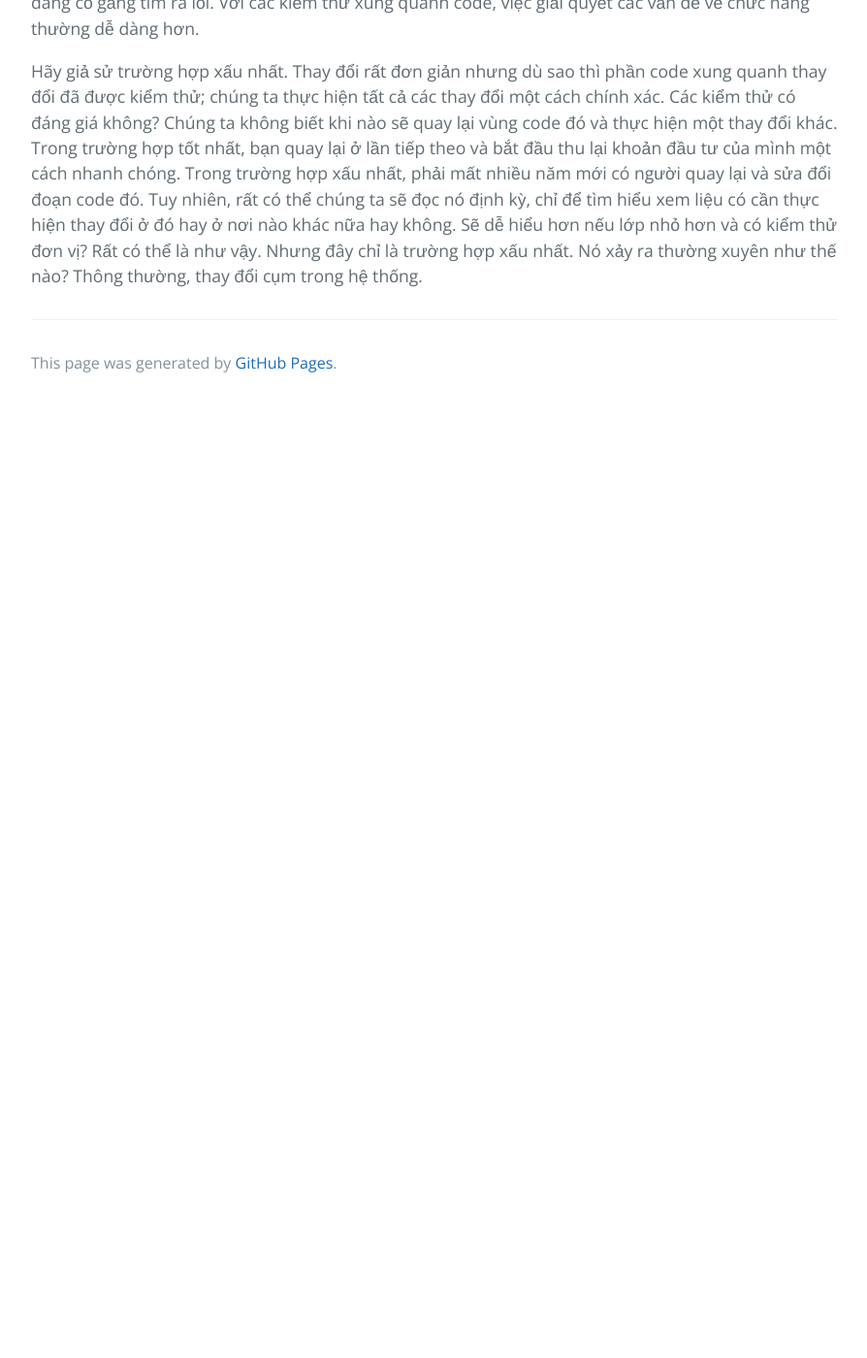
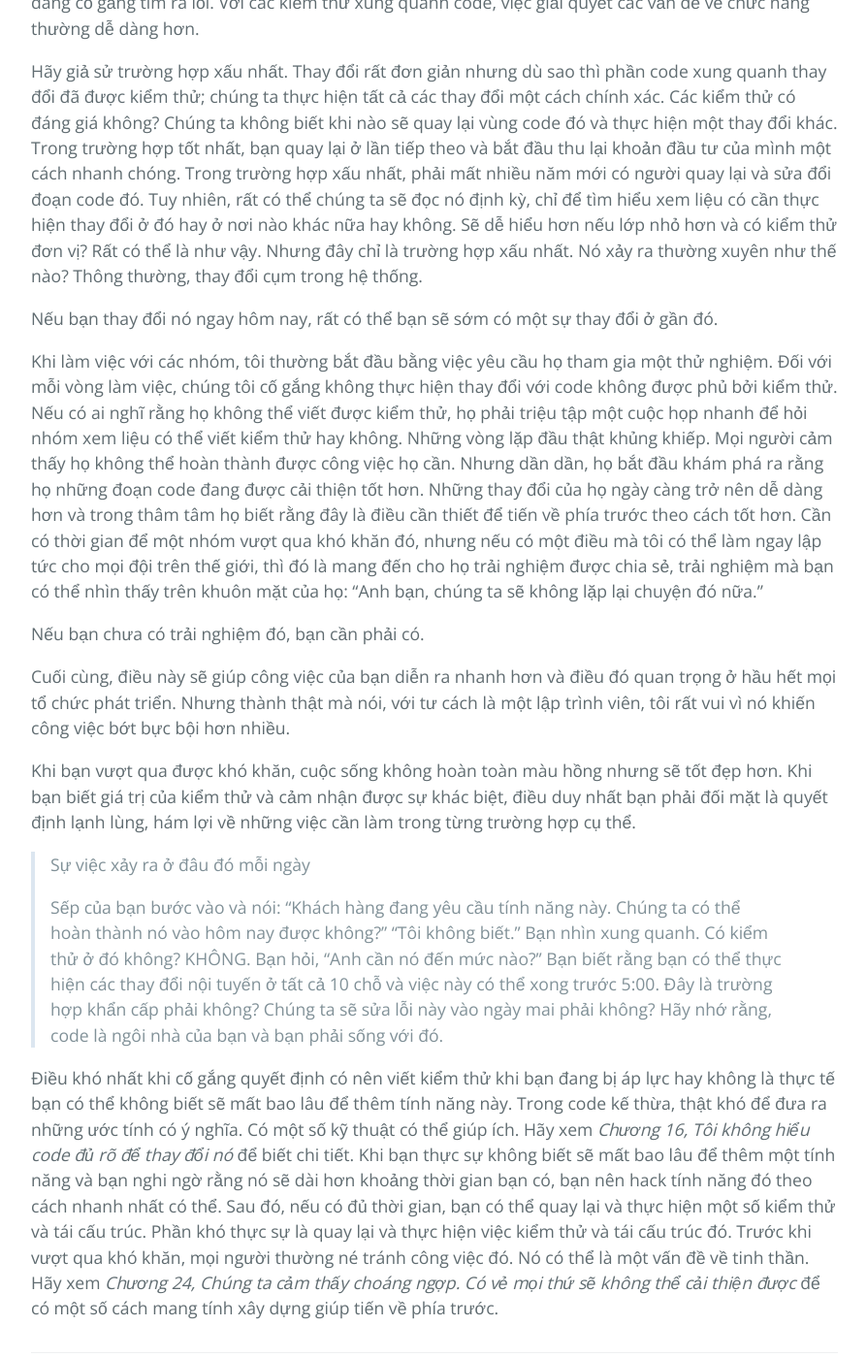
Before and after one commit to HaiBV/haibv.github.io, a Jekyll site: the page built from working-effectively-with-legacy-code/chapter-6-i-dont-have-much-time-and-i-have-to-change-it.md.md, in a window 1280 px wide and 1400 px high, scrolled down 921 px. Shown: the whole window at 97% size, without its empty margins (192-1086 px from the left). Built offline with Jekyll 4.4.1, drawn with Linux system fonts in a browser that asks for light colours; our own code applies the rules of GitHub Pages for plain Markdown files; before the commit the page ends 1339 px from its top, so only the background shows below that.

Commit message:
Book - Working Efectively with Legacy Code - P2 - C6

```diff
--- a/working-effectively-with-legacy-code/chapter-6-i-dont-have-much-time-and-i-have-to-change-it.md.md
+++ b/working-effectively-with-legacy-code/chapter-6-i-dont-have-much-time-and-i-have-to-change-it.md.md
@@ -9,3 +9,24 @@ Hãy đối mặt với sự thật: Cuốn sách bạn đang đọc mô tả nh
 Sự thật là, công việc bạn làm để phá vỡ phụ thuộc và viết kiểm thử cho các thay đổi của mình sẽ mất thêm thời gian, nhưng trong hầu hết các trường hợp, cuối cùng bạn sẽ tiết kiệm được thời gian — và rất nhiều sự thất vọng. Khi nào? Vâng, nó phụ thuộc vào dự án. Trong một số trường hợp, bạn có thể viết kiểm thử cho đoạn code mà bạn cần thay đổi và mất hai giờ cho việc đó. Thay đổi bạn thực hiện sau đó có thể chỉ mất 15 phút. Khi nhìn lại, bạn có thể nói: "Tôi vừa lãng phí hai giờ – điều đó có đáng không?" Cũng còn tùy. Bạn không biết công việc đó có thể mất bao lâu nếu bạn không viết kiểm thử. Bạn cũng không biết bạn sẽ mất bao nhiêu thời gian để gỡ lỗi nếu mắc lỗi, bạn có thể tiết kiệm được thời gian nếu có các kiểm thử tại chỗ. Tôi không chỉ nói về lượng thời gian bạn sẽ tiết kiệm được nếu các kiểm thử phát hiện ra lỗi, mà còn về lượng thời gian kiểm tra giúp bạn tiết kiệm được khi bạn đang cố gắng tìm ra lỗi. Với các kiểm thử xung quanh code, việc giải quyết các vấn đề về chức năng thường dễ dàng hơn.
 
 Hãy giả sử trường hợp xấu nhất. Thay đổi rất đơn giản nhưng dù sao thì phần code xung quanh thay đổi đã được kiểm thử; chúng ta thực hiện tất cả các thay đổi một cách chính xác. Các kiểm thử có đáng giá không? Chúng ta không biết khi nào sẽ quay lại vùng code đó và thực hiện một thay đổi khác. Trong trường hợp tốt nhất, bạn quay lại ở lần tiếp theo và bắt đầu thu lại khoản đầu tư của mình một cách nhanh chóng. Trong trường hợp xấu nhất, phải mất nhiều năm mới có người quay lại và sửa đổi đoạn code đó. Tuy nhiên, rất có thể chúng ta sẽ đọc nó định kỳ, chỉ để tìm hiểu xem liệu có cần thực hiện thay đổi ở đó hay ở nơi nào khác nữa hay không. Sẽ dễ hiểu hơn nếu lớp nhỏ hơn và có kiểm thử đơn vị? Rất có thể là như vậy. Nhưng đây chỉ là trường hợp xấu nhất. Nó xảy ra thường xuyên như thế nào? Thông thường, thay đổi cụm trong hệ thống.
+
+Nếu bạn thay đổi nó ngay hôm nay, rất có thể bạn sẽ sớm có một sự thay đổi ở gần đó.
+
+Khi làm việc với các nhóm, tôi thường bắt đầu bằng việc yêu cầu họ tham gia một thử nghiệm. Đối với mỗi vòng làm việc, chúng tôi cố gắng không thực hiện thay đổi với code không được phủ bởi kiểm thử. Nếu có ai nghĩ rằng họ không thể viết được kiểm thử, họ phải triệu tập một cuộc họp nhanh để hỏi nhóm xem liệu có thể viết kiểm thử hay không. Những vòng lặp đầu thật khủng khiếp. Mọi người cảm thấy họ không thể hoàn thành được công việc họ cần. Nhưng dần dần, họ bắt đầu khám phá ra rằng họ những đoạn code đang được cải thiện tốt hơn. Những thay đổi của họ ngày càng trở nên dễ dàng hơn và trong thâm tâm họ biết rằng đây là điều cần thiết để tiến về phía trước theo cách tốt hơn. Cần có thời gian để một nhóm vượt qua khó khăn đó, nhưng nếu có một điều mà tôi có thể làm ngay lập tức cho mọi đội trên thế giới, thì đó là mang đến cho họ trải nghiệm được chia sẻ, trải nghiệm mà bạn có thể nhìn thấy trên khuôn mặt của họ: "Anh bạn, chúng ta sẽ không lặp lại chuyện đó nữa."
+
+Nếu bạn chưa có trải nghiệm đó, bạn cần phải có.
+
+Cuối cùng, điều này sẽ giúp công việc của bạn diễn ra nhanh hơn và điều đó quan trọng ở hầu hết mọi tổ chức phát triển. Nhưng thành thật mà nói, với tư cách là một lập trình viên, tôi rất vui vì nó khiến công việc bớt bực bội hơn nhiều.
+
+Khi bạn vượt qua được khó khăn, cuộc sống không hoàn toàn màu hồng nhưng sẽ tốt đẹp hơn. Khi bạn biết giá trị của kiểm thử và cảm nhận được sự khác biệt, điều duy nhất bạn phải đối mặt là quyết định lạnh lùng, hám lợi về những việc cần làm trong từng trường hợp cụ thể.
+
+> Sự việc xảy ra ở đâu đó mỗi ngày
+>
+> Sếp của bạn bước vào và nói: “Khách hàng đang yêu cầu tính năng này. Chúng ta có thể hoàn thành nó vào hôm nay được không?”
+> "Tôi không biết."
+> Bạn nhìn xung quanh. Có kiểm thử ở đó không? KHÔNG.
+> Bạn hỏi, "Anh cần nó đến mức nào?"
+> Bạn biết rằng bạn có thể thực hiện các thay đổi nội tuyến ở tất cả 10 chỗ và việc này có thể xong trước 5:00. Đây là trường hợp khẩn cấp phải không? Chúng ta sẽ sửa lỗi này vào ngày mai phải không?
+> Hãy nhớ rằng, code là ngôi nhà của bạn và bạn phải sống với đó.
+
+Điều khó nhất khi cố gắng quyết định có nên viết kiểm thử khi bạn đang bị áp lực hay không là thực tế bạn có thể không biết sẽ mất bao lâu để thêm tính năng này. Trong code kế thừa, thật khó để đưa ra những ước tính có ý nghĩa. Có một số kỹ thuật có thể giúp ích. Hãy xem _Chương 16, Tôi không hiểu code đủ rõ để thay đổi nó_ để biết chi tiết. Khi bạn thực sự không biết sẽ mất bao lâu để thêm một tính năng và bạn nghi ngờ rằng nó sẽ dài hơn khoảng thời gian bạn có, bạn nên hack tính năng đó theo cách nhanh nhất có thể. Sau đó, nếu có đủ thời gian, bạn có thể quay lại và thực hiện một số kiểm thử và tái cấu trúc. Phần khó thực sự là quay lại và thực hiện việc kiểm thử và tái cấu trúc đó. Trước khi vượt qua khó khăn, mọi người thường né tránh công việc đó. Nó có thể là một vấn đề về tinh thần. Hãy xem _Chương 24, Chúng ta cảm thấy choáng ngợp. Có vẻ mọi thứ sẽ không thể cải thiện được_ để có một số cách mang tính xây dựng giúp tiến về phía trước.
```
